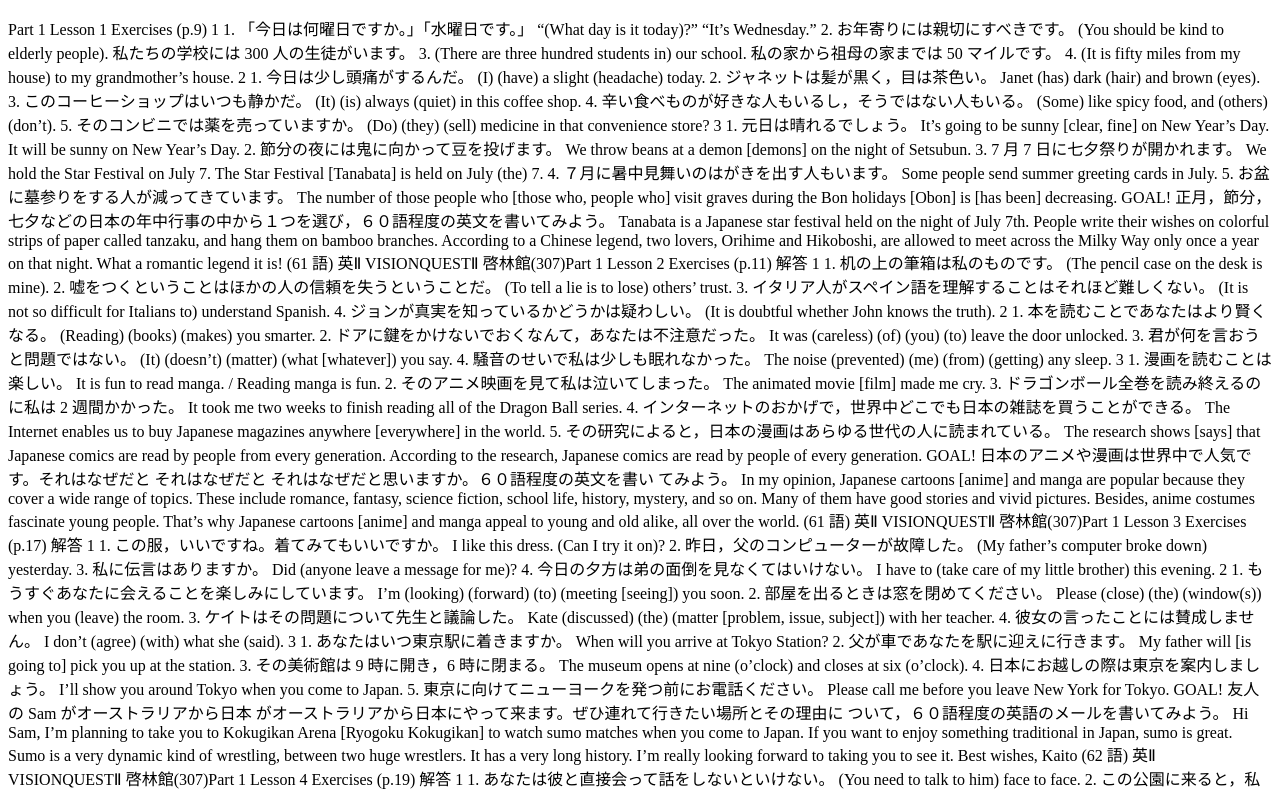
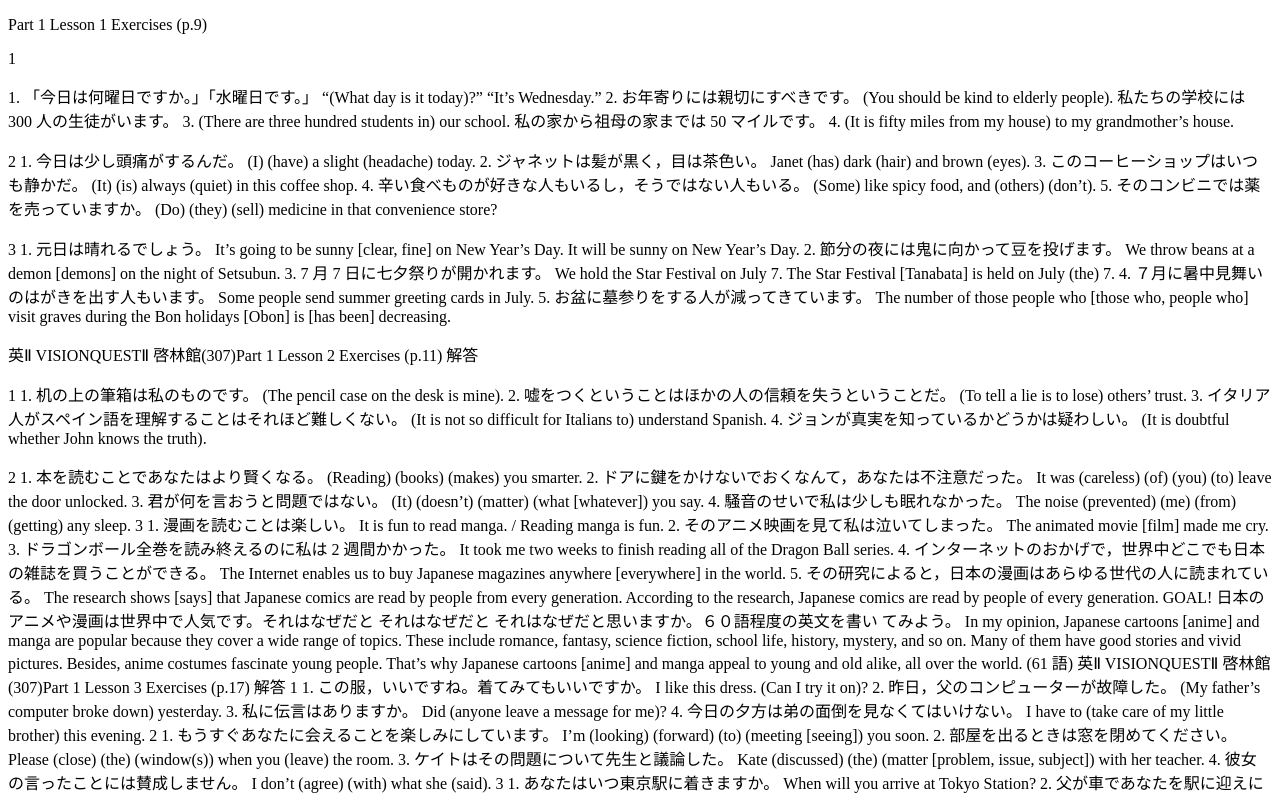
Before and after one commit to abcba101/abcba102, a plain HTML site: page index.html in a window 1280 px wide. Shown: the top 794 px of the page. Drawn offline with Linux system fonts and the light colour scheme.

Commit message:
Update index.html

```diff
--- a/index.html
+++ b/index.html
@@ -1,23 +1,23 @@
 <!DOCTYPE html>
 <p>
   Part 1 Lesson 1
-Exercises (p.9)
-1
+Exercises (p.9)</p>
+<p>1</p>
 
-1. 「今日は何曜日ですか。」「水曜日です。」
+<p>1. 「今日は何曜日ですか。」「水曜日です。」
 “(What day is it today)?” “It’s Wednesday.”
 2. お年寄りには親切にすべきです。
 (You should be kind to elderly people).
 私たちの学校には 300 人の生徒がいます。
 3. (There are three hundred students in) our school.
 私の家から祖母の家までは 50 マイルです。
-4. (It is fifty miles from my house) to my grandmother’s house.
+  4. (It is fifty miles from my house) to my grandmother’s house.</p>
 
 
 
 
 
-2
+<p>2
 
 1. 今日は少し頭痛がするんだ。
 (I) (have) a slight (headache) today.
@@ -29,12 +29,12 @@ Janet (has) dark (hair) and brown (eyes).
 (Some) like spicy food, and (others) (don’t).
 5. そのコンビニでは薬を売っていますか。
 (Do) (they) (sell) medicine in that convenience store?
+</p>
 
 
 
 
-
-3
+<p>3
 
 1. 元日は晴れるでしょう。
 It’s going to be sunny [clear, fine] on New Year’s Day.
@@ -48,24 +48,14 @@ The Star Festival [Tanabata] is held on July (the) 7.
 Some people send summer greeting cards in July.
 5. お盆に墓参りをする人が減ってきています。
 The number of those people who [those who, people who] visit graves during the Bon holidays
-[Obon] is [has been] decreasing.
+  [Obon] is [has been] decreasing.</p>
 
 
 
 
+<p>英Ⅱ VISIONQUESTⅡ 啓林館(307)Part 1 Lesson 2 Exercises (p.11) 解答</p>
 
-GOAL! 正月，節分，七夕などの日本の年中行事の中から１つを選び，６０語程度の英文を書いてみよう。
-Tanabata is a Japanese star festival held on the night of July 7th. People write their wishes on
-colorful strips of paper called tanzaku, and hang them on bamboo branches. According to a Chinese
-legend, two lovers, Orihime and Hikoboshi, are allowed to meet across the Milky Way only once a
-year on that night. What a romantic legend it is! (61 語)
-
-
-
-
-英Ⅱ VISIONQUESTⅡ 啓林館(307)Part 1 Lesson 2 Exercises (p.11) 解答
-
-1
+<p>1
 1. 机の上の筆箱は私のものです。
 (The pencil case on the desk is mine).
 2. 嘘をつくということはほかの人の信頼を失うということだ。
@@ -73,7 +63,7 @@ year on that night. What a romantic legend it is! (61 語)
 3. イタリア人がスペイン語を理解することはそれほど難しくない。
 (It is not so difficult for Italians to) understand Spanish.
 4. ジョンが真実を知っているかどうかは疑わしい。
-(It is doubtful whether John knows the truth).
+  (It is doubtful whether John knows the truth).</p>
 
 
 
```
